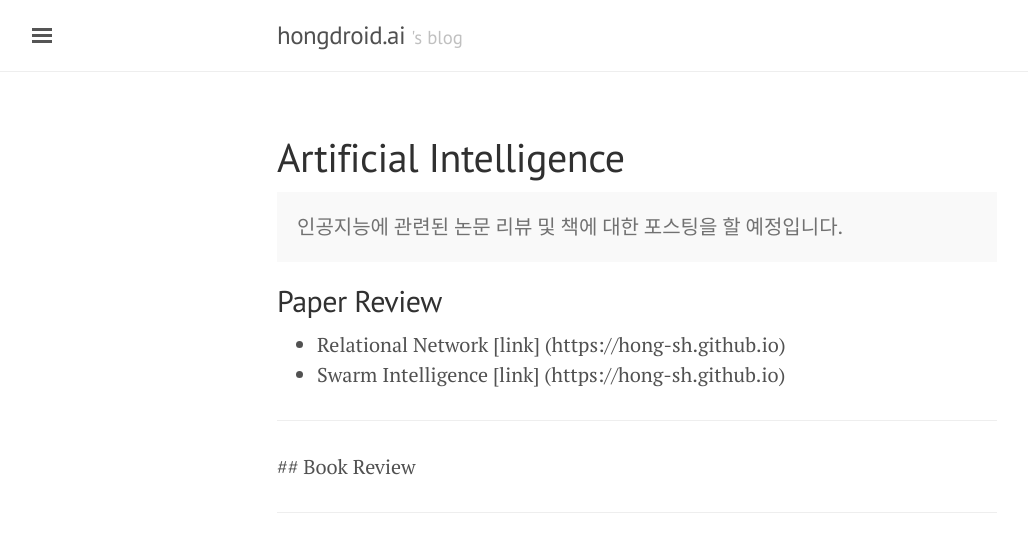
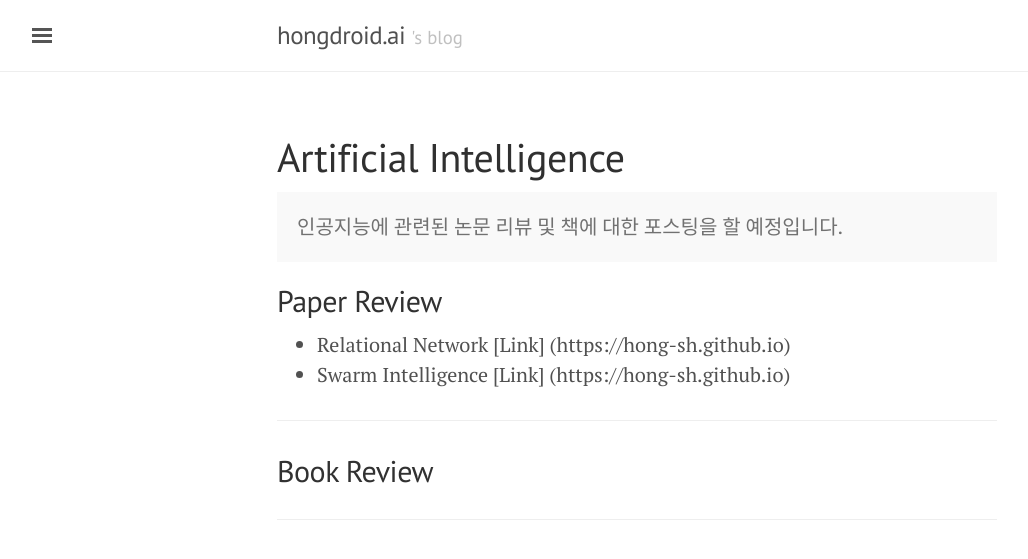
Before and after one commit to hong-sh/hong-sh.github.io, a Jekyll site: the page built from artificial_intelligence.md, in a window 1280 px wide. Shown: the top 559 px of the page, without its empty margins (3-1031 px from the left). Built offline with Jekyll 4.4.1, drawn with Linux system fonts in a browser that asks for light colours.

Commit message:
category update

```diff
--- a/artificial_intelligence.md
+++ b/artificial_intelligence.md
@@ -9,11 +9,13 @@ title: Artificial Intelligence
 
 ## Paper Review
 
- * Relational Network [link] (https://hong-sh.github.io)
- * Swarm Intelligence [link] (https://hong-sh.github.io)
+ * Relational Network [Link] (https://hong-sh.github.io)
+ * Swarm Intelligence [Link] (https://hong-sh.github.io)
 
  ------------------------------------------------------------------------------------------------
 
- ## Book Review
+## Book Review
+
+
 
  ------------------------------------------------------------------------------------------------
```
